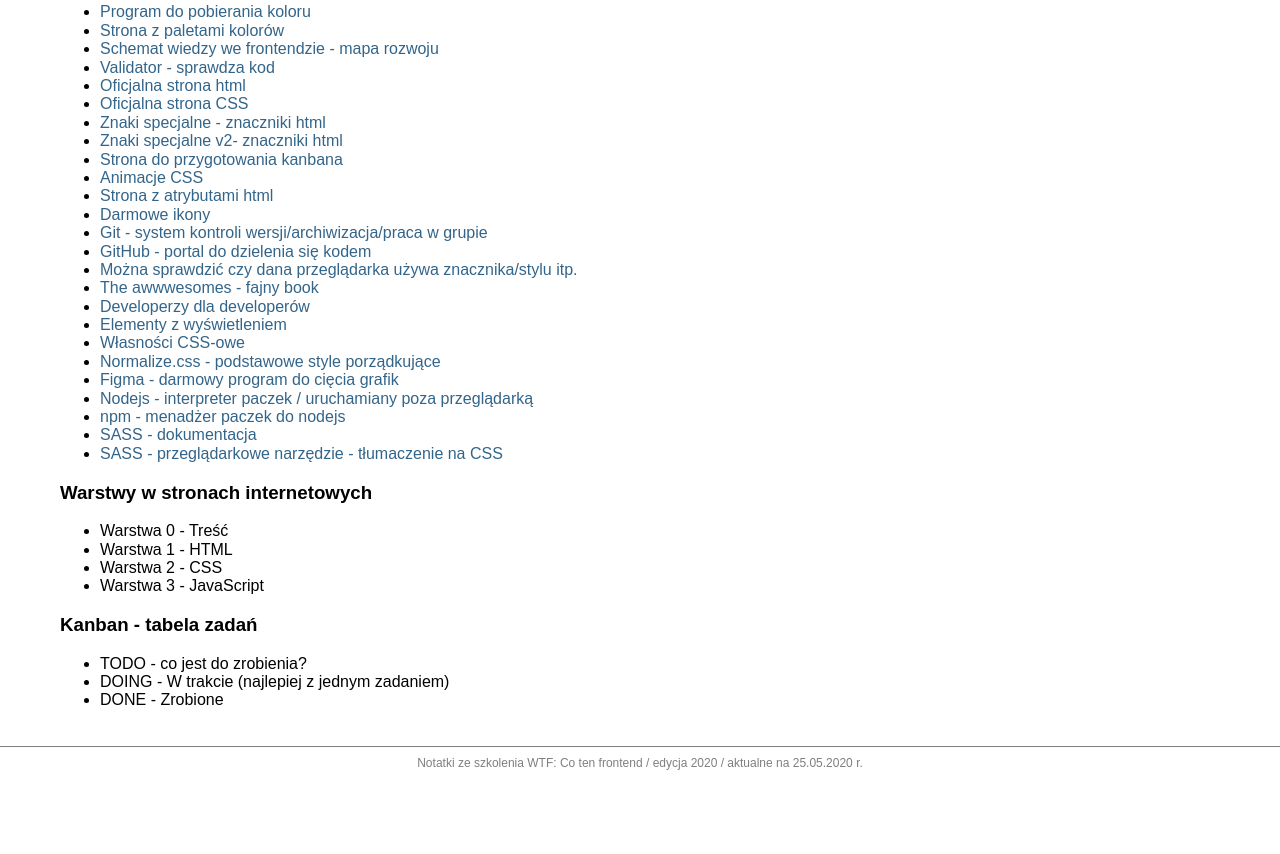
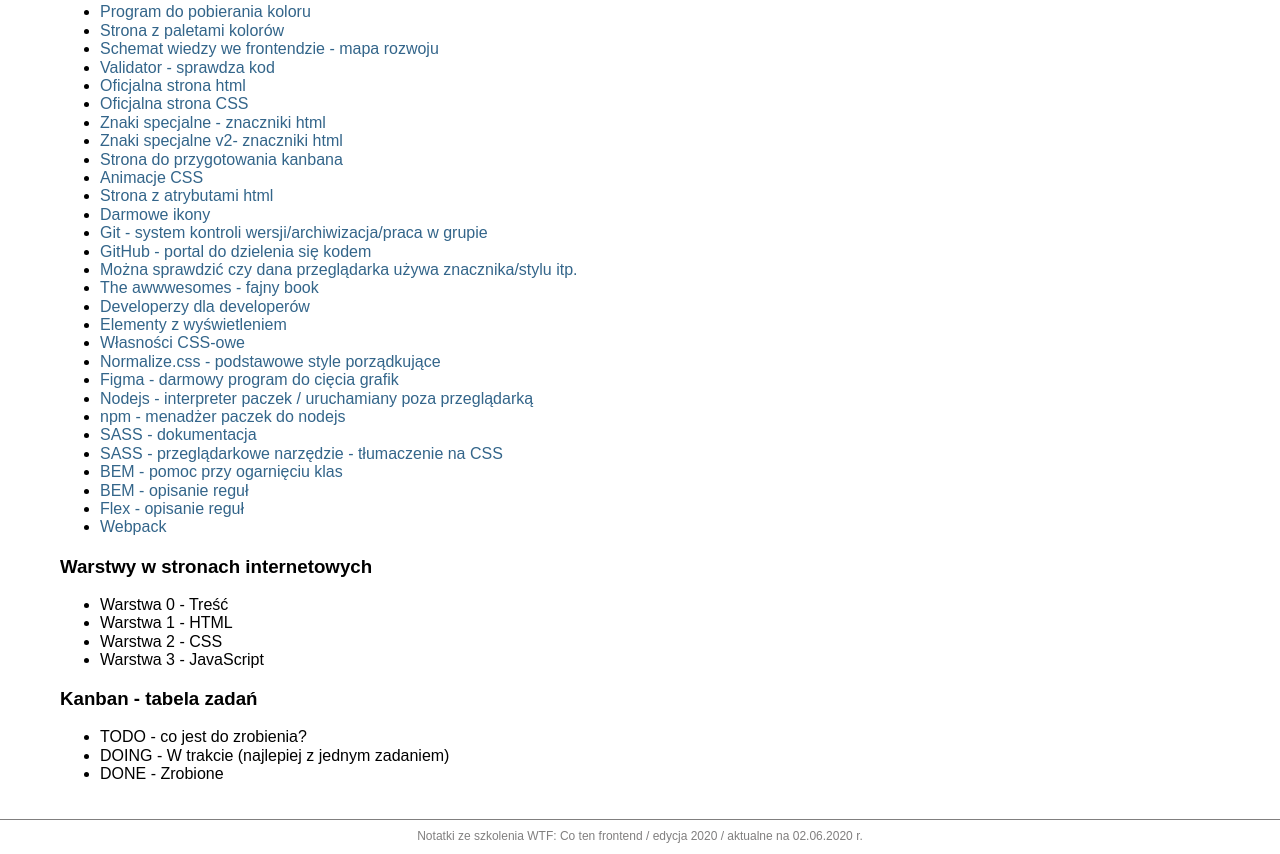
Before and after one commit to martynakurylowicz/homepage, a website: page index.html in a window 1280 px wide. Shown: the part 536-1390 px from the top of the page. Before the commit the page ends 1317 px from the top, so only its background shows below. Drawn offline with Linux system fonts and the light colour scheme.

Commit message:
information week 8

```diff
--- a/index.html
+++ b/index.html
@@ -233,8 +233,8 @@
                   class="notes-list__link"
                   href="https://www.npmjs.com/"
                   target="_blank"
-                  >npm - menadżer paczek do nodejs </a
-                >
+                  >npm - menadżer paczek do nodejs
+                </a>
               </li>
               <li class="notes-list__item">
                 <a
@@ -249,8 +249,40 @@
                   class="notes-list__link"
                   href="https://www.sassmeister.com/"
                   target="_blank"
-                  >SASS - przeglądarkowe narzędzie - tłumaczenie na CSS </a
-                >
+                  >SASS - przeglądarkowe narzędzie - tłumaczenie na CSS
+                </a>
+              </li>
+              <li class="notes-list__item">
+                <a
+                  class="notes-list__link"
+                  href="https://9elements.com/bem-cheat-sheet/"
+                  target="_blank"
+                  >BEM - pomoc przy ogarnięciu klas
+                </a>
+              </li>
+              <li class="notes-list__item">
+                <a
+                  class="notes-list__link"
+                  href="https://scalablecss.com/bem-quickstart-guide/"
+                  target="_blank"
+                  >BEM - opisanie reguł
+                </a>
+              </li>
+              <li class="notes-list__item">
+                <a
+                  class="notes-list__link"
+                  href="https://medium.com/@js_tut/the-complete-css-flex-box-tutorial-d17971950bdc"
+                  target="_blank"
+                  >Flex - opisanie reguł
+                </a>
+              </li>
+              <li class="notes-list__item">
+                <a
+                  class="notes-list__link"
+                  href="https://webpack.js.org/"
+                  target="_blank"
+                  >Webpack
+                </a>
               </li>
             </ul>
             <h3 class="notes__h3">Warstwy w stronach internetowych</h3>
@@ -275,7 +307,7 @@
     <footer class="footer">
       <p class="footer__paragraph">
         Notatki ze szkolenia WTF: Co ten frontend / edycja 2020 / aktualne na
-        25.05.2020 r.
+        02.06.2020 r.
       </p>
     </footer>
     <script src="main.js"></script>
```
Also changed, not shown: nauka-css.html (+9 -0 lines), nauka-html.html (+3 -0 lines), nauka-js.html (+15 -0 lines).
